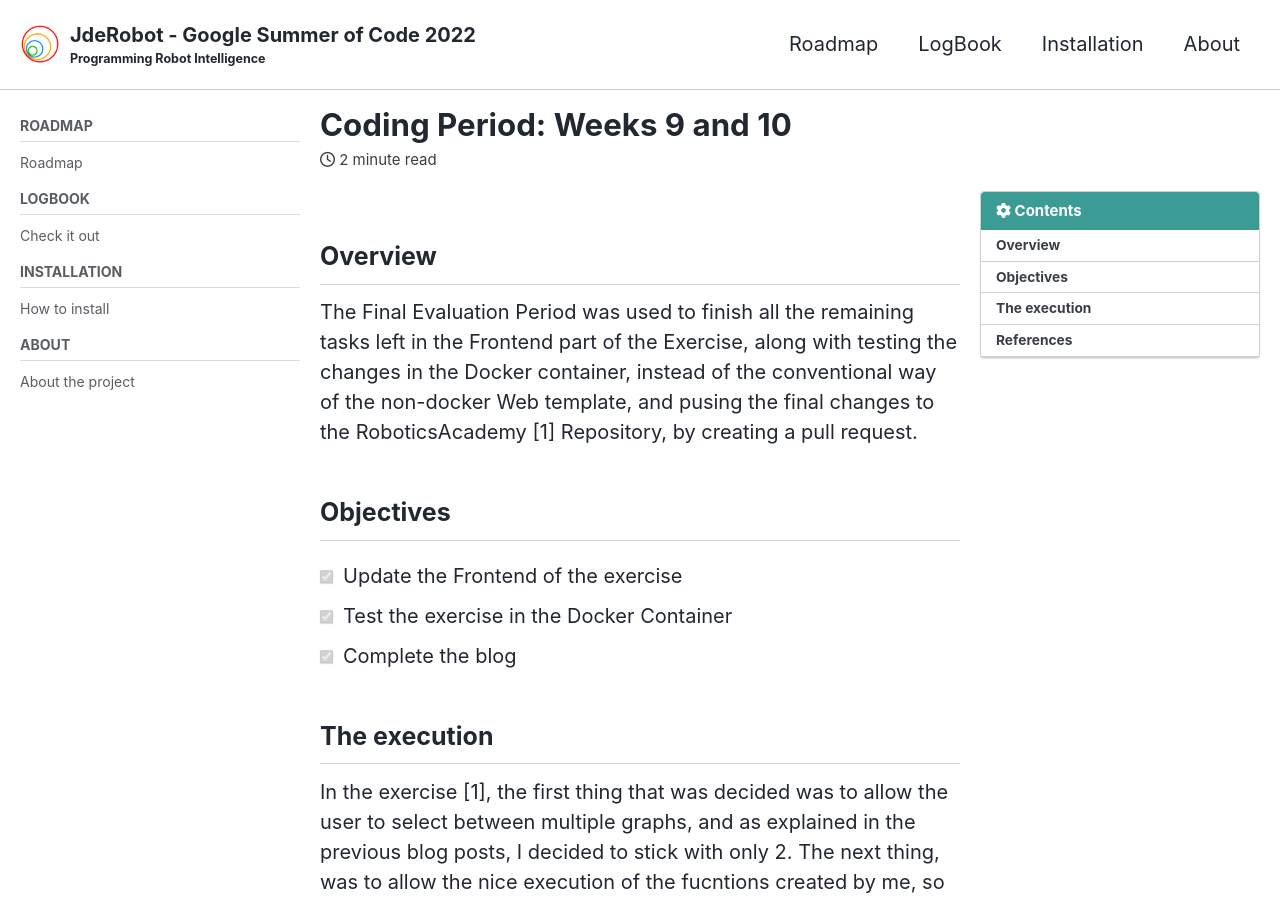
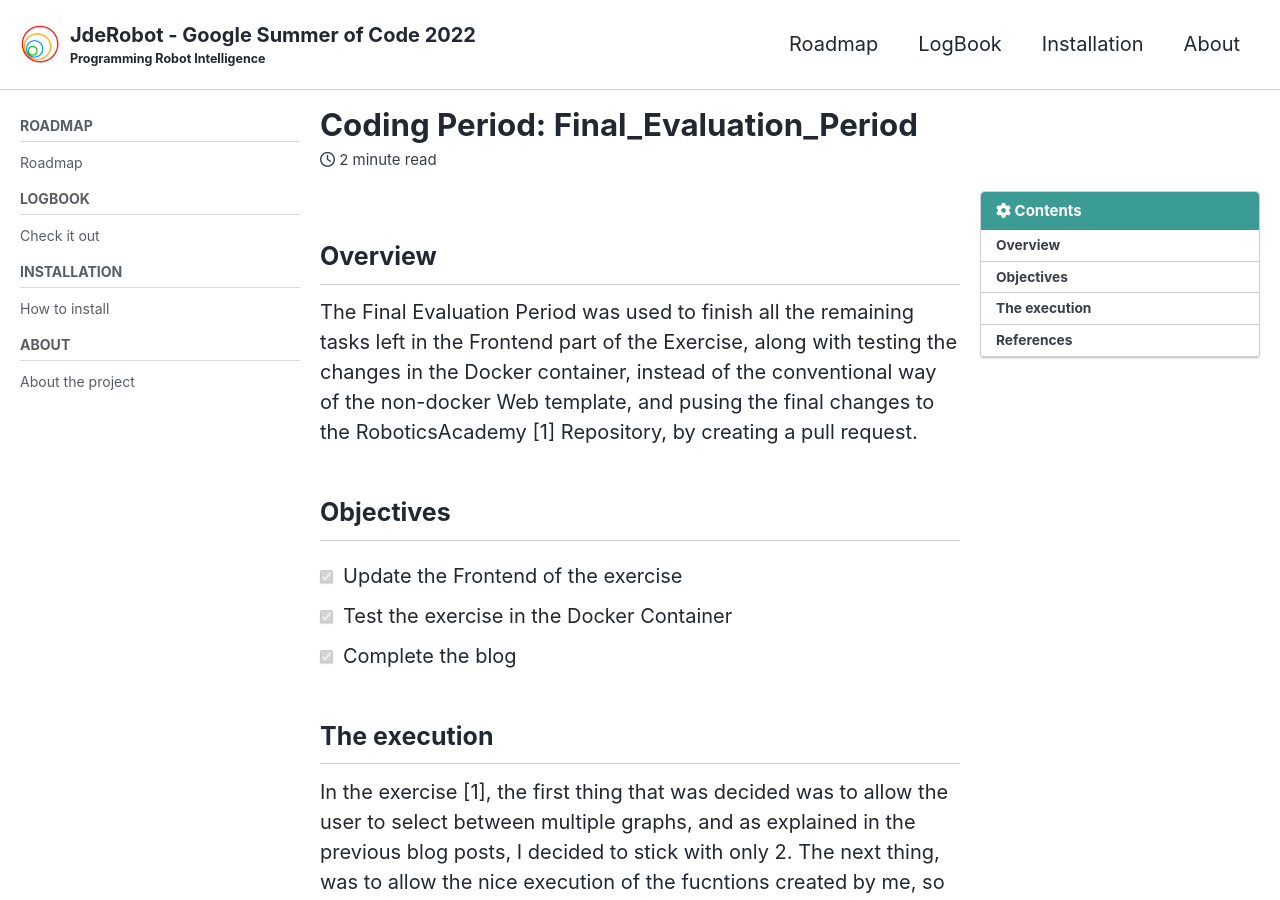
Before and after one commit to TheRoboticsClub/gsoc2022-Bhavesh_Misra, a Jekyll site: the page built from docs/_posts/2022-09-01-Final_Evaluation_Period.md, in a window 1280 px wide and 900 px high. Built offline with Jekyll 4.4.1, drawn with Linux system fonts in a browser that asks for light colours; cached includes are drawn as plain includes; nearby versions of some CDN libraries.

Commit message:
Final_Stuff_Hopefully

```diff
--- a/docs/_posts/2022-09-01-Final_Evaluation_Period.md
+++ b/docs/_posts/2022-09-01-Final_Evaluation_Period.md
@@ -1,5 +1,5 @@
 ---
-title: "Coding Period: Weeks 9 and 10"
+title: "Coding Period: Final_Evaluation_Period"
 excerpt: "Updating the exercise frontend"
 usemathjax: true
 sidebar:
```
Also changed, not shown: 1 other file.
